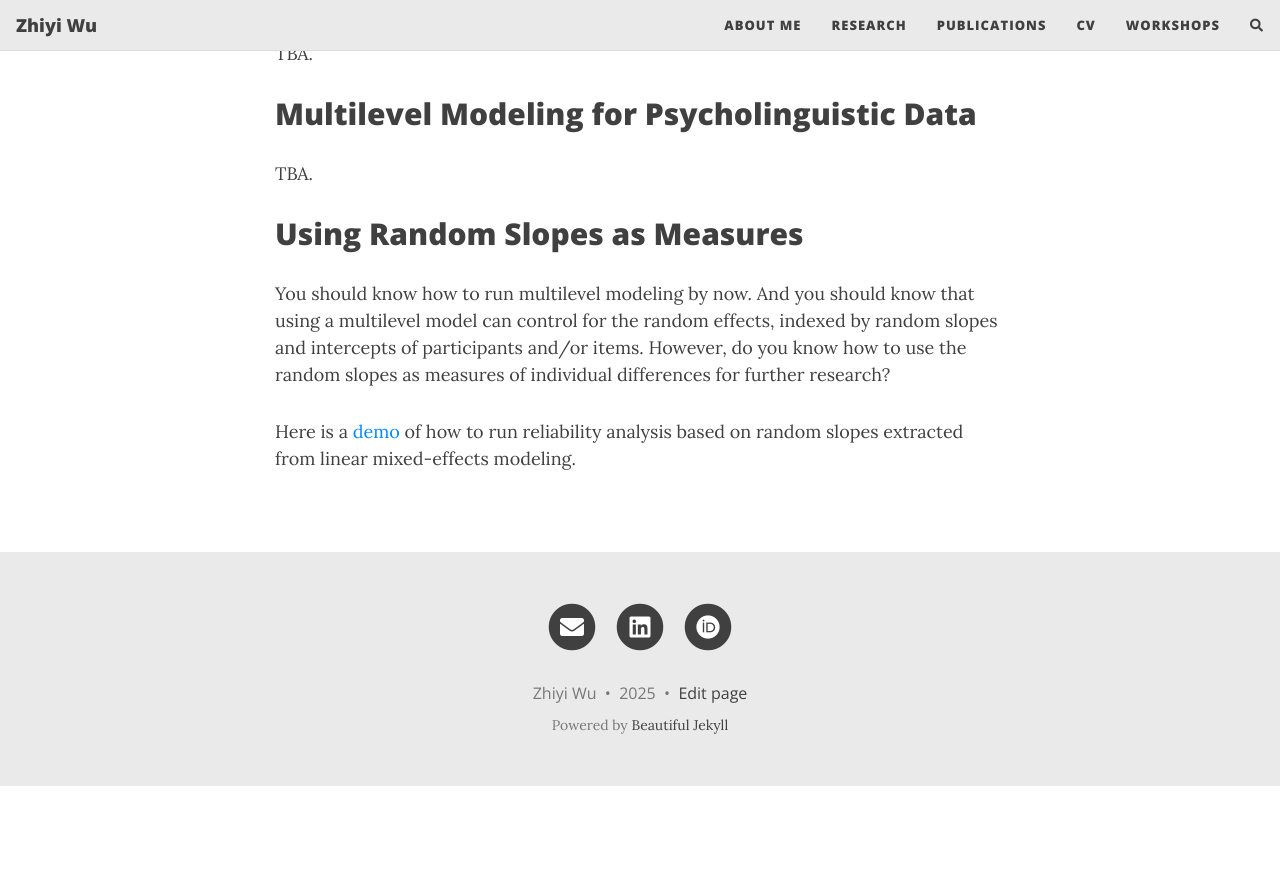
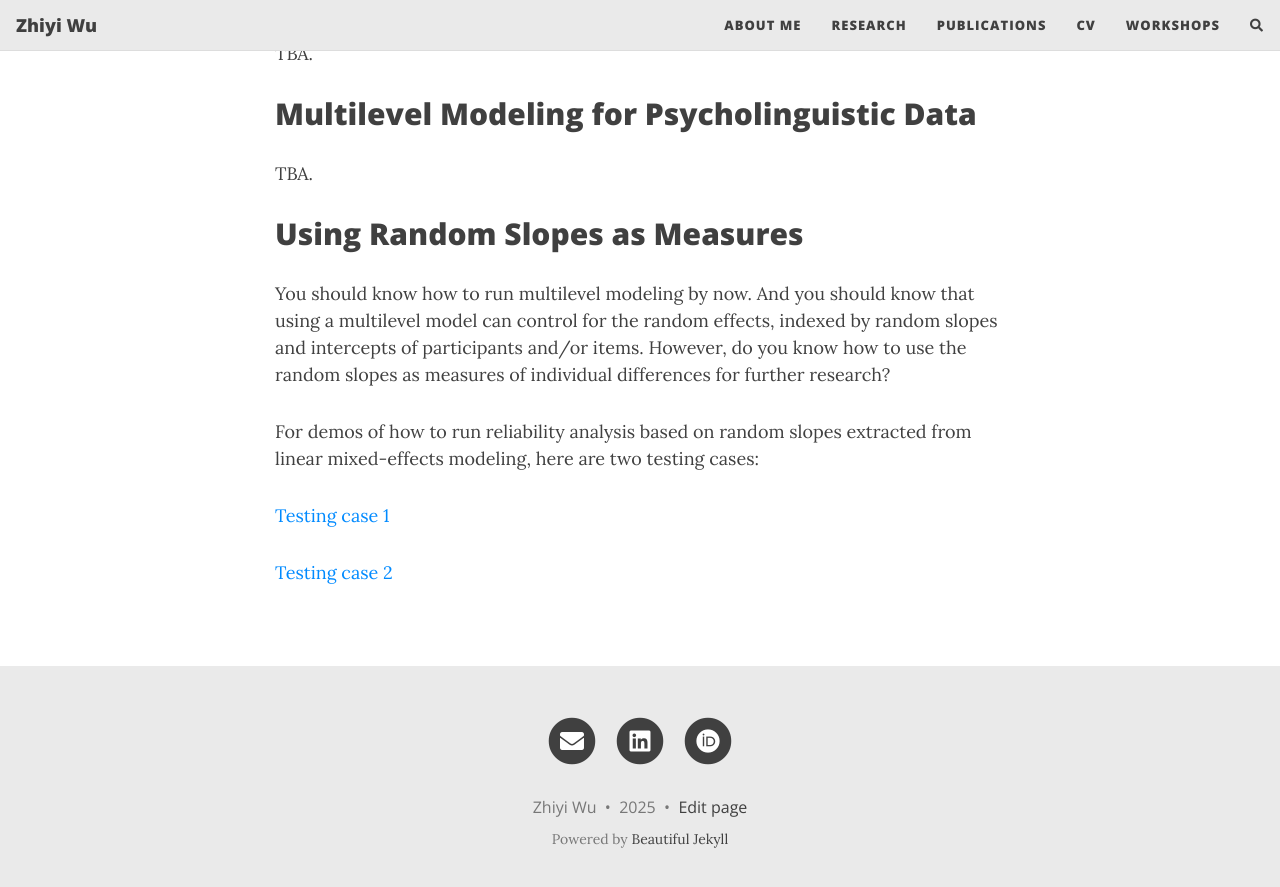
Before and after one commit to Zhiyijenny/Zhiyijenny.github.io, a Jekyll site: the page built from workshops.md, in a window 1280 px wide and 900 px high, scrolled down 759 px. Shown: the top 887 px of the window. Built offline with Jekyll 4.4.1, drawn with Linux system fonts in a browser that asks for light colours; nearby versions of some CDN libraries; our own code applies the rules of GitHub Pages for plain Markdown files; comment, search, counter and statistics services are not loaded; before the commit the page ends 1545 px from its top, so only the background shows below that.

Commit message:
Added new materials for workshops.md

```diff
--- a/workshops.md
+++ b/workshops.md
@@ -15,4 +15,8 @@ TBA.
 
 You should know how to run multilevel modeling by now. And you should know that using a multilevel model can control for the random effects, indexed by random slopes and intercepts of participants and/or items. However, do you know how to use the random slopes as measures of individual differences for further research?
 
-Here is a [demo](RandomSlopes.html) of how to run reliability analysis based on random slopes extracted from linear mixed-effects modeling.
+For demos of how to run reliability analysis based on random slopes extracted from linear mixed-effects modeling, here are two testing cases:
+
+[Testing case 1](RandomSlopes.html)
+
+[Testing case 2](TestingCase2.html)
```
